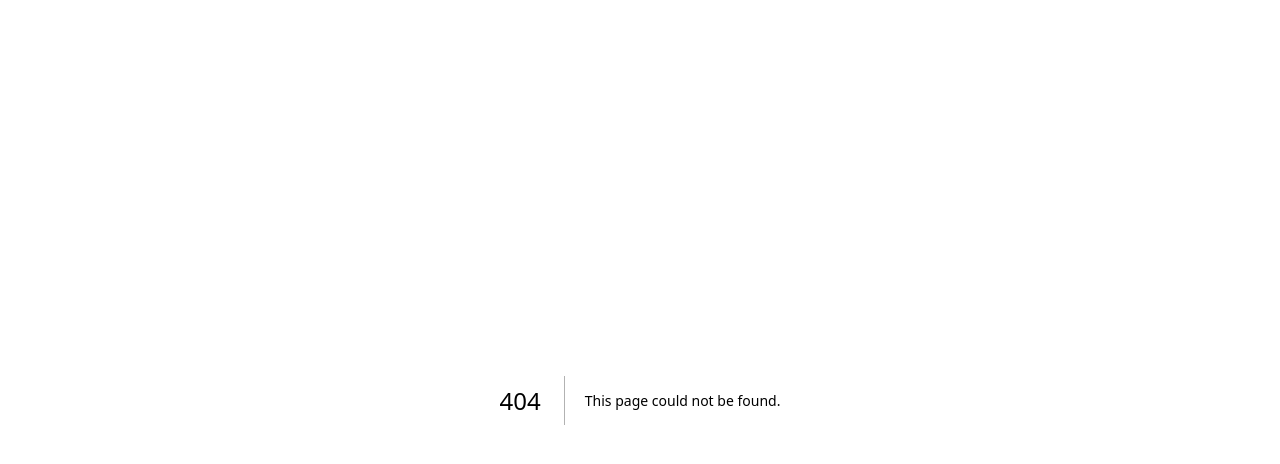
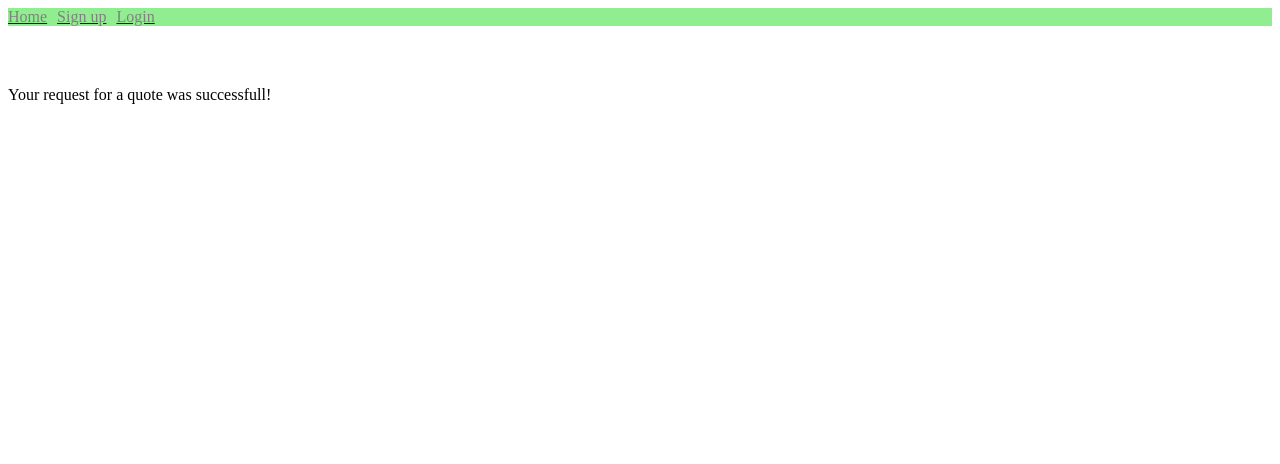
Before and after one commit to QZVTR/FirstChoice, a Next.js app: page /components/SuccessQuotePage in a window 1280 px wide. Before the commit this address had no page. Shown: the top 464 px of the page. Built offline with nearby package versions, Linux system fonts and the light colour scheme.

Commit message:
Success page for quotes

```diff
--- /dev/null
+++ b/pages/components/SuccessQuotePage.js
@@ -0,0 +1,9 @@
+import React from 'react'
+import Layout from '../Layout'
+export default function SuccessQuotePage() {
+  return (
+    <Layout>
+    <div>Your request for a quote was successfull!</div>
+    </Layout>
+  )
+}
```
